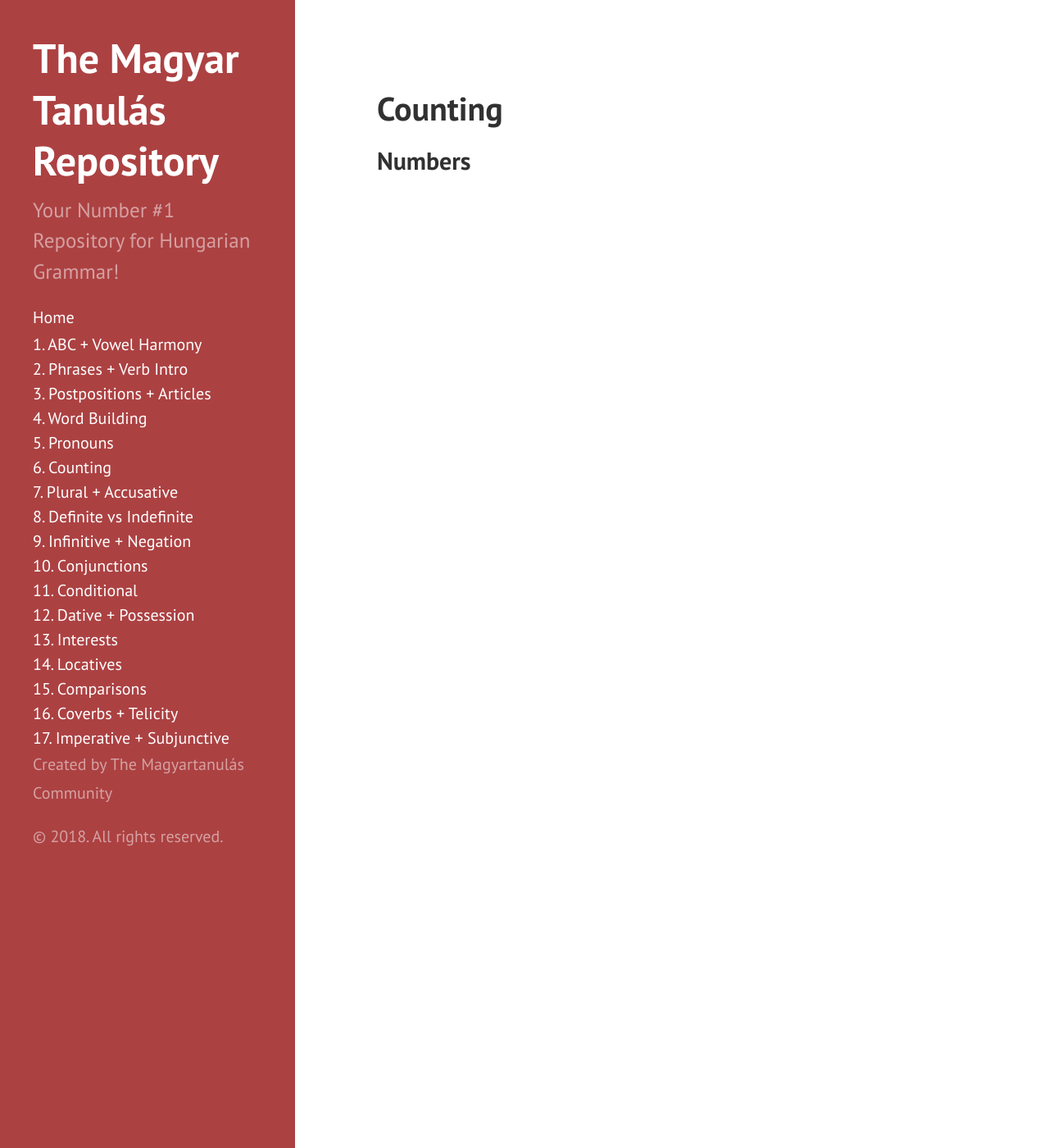
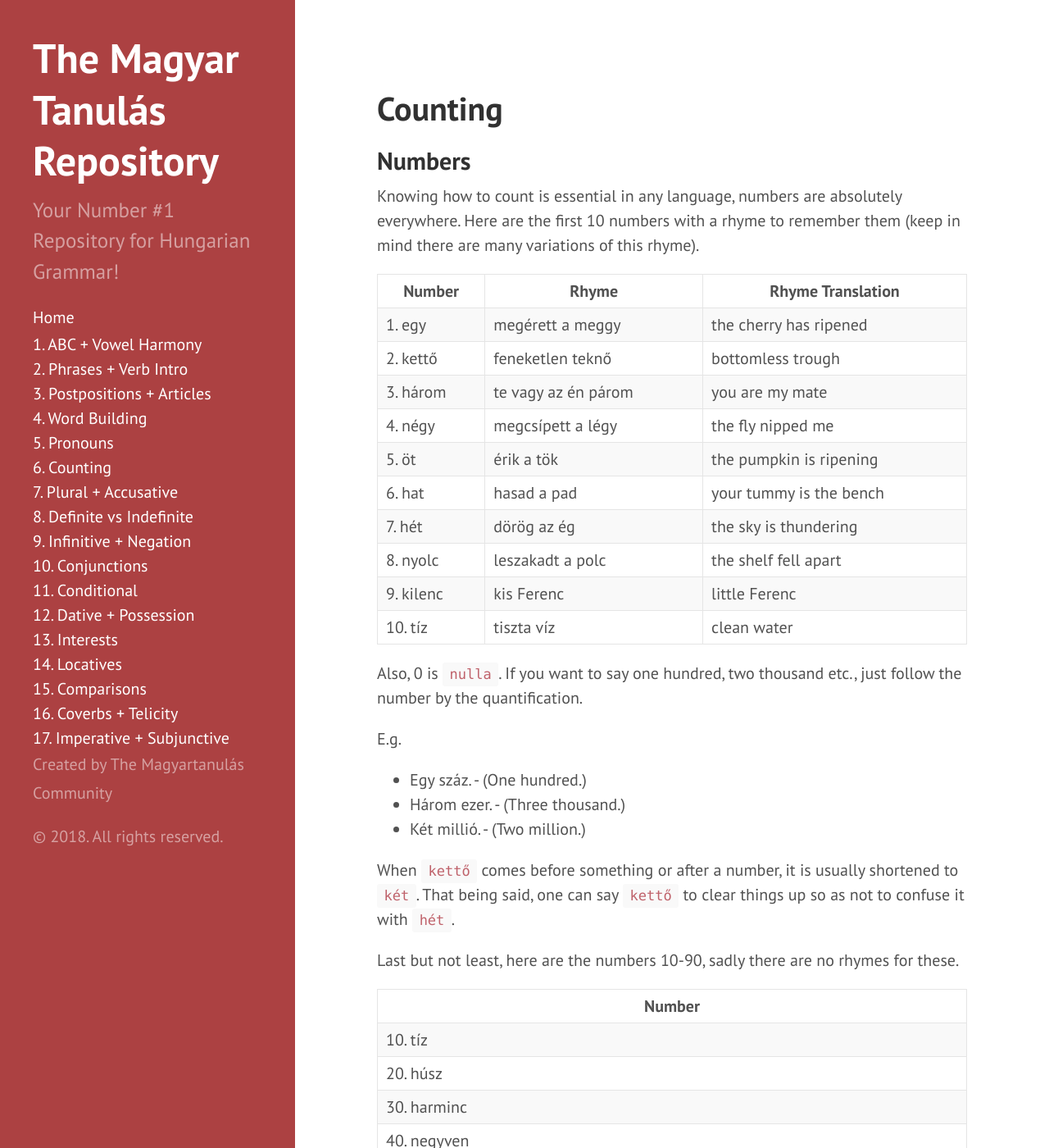
Before and after one commit to Magyartanulas/magyartanulas.github.io, a Jekyll site: the page built from counting.md, in a window 1280 px wide and 1400 px high. Shown: the whole window at 82% size. Built offline with Jekyll 4.4.1, drawn with Linux system fonts in a browser that asks for light colours; Markdown is read by kramdown in place of the engine named in the settings; some of the changed text lies outside the part shown.

Commit message:
Update counting.md

```diff
--- a/counting.md
+++ b/counting.md
@@ -4,3 +4,70 @@ layout: page
 ---
 
 ## Numbers
+
+Knowing how to count is essential in any language, numbers are absolutely everywhere. Here are the first 10 numbers with a rhyme to remember them (keep in mind there are many variations of this rhyme).
+
+| Number    | Rhyme               | Rhyme Translation       |
+|-----------|---------------------|-------------------------|
+| 1. egy    | megérett a meggy    | the cherry has ripened  |
+| 2. kettő  | feneketlen teknő    | bottomless trough       |
+| 3. három  | te vagy az én párom | you are my mate         |
+| 4. négy   | megcsípett a légy   | the fly nipped me       |
+| 5. öt     | érik a tök          | the pumpkin is ripening |
+| 6. hat    | hasad a pad         | your tummy is the bench |
+| 7. hét    | dörög az ég         | the sky is thundering   |
+| 8. nyolc  | leszakadt a polc    | the shelf fell apart    |
+| 9. kilenc | kis Ferenc          | little Ferenc           |
+| 10. tíz   | tiszta víz          | clean water             |
+
+Also, 0 is `nulla`. If you want to say one hundred, two thousand etc., just follow the number by the quantification.
+
+E.g.
+
+* Egy száz. - (One hundred.)
+* Három ezer. - (Three thousand.)
+* Két millió. - (Two million.)
+
+When `kettő` comes before something or after a number, it is usually shortened to `két`. That being said, one can say `kettő` to clear things up so as not to confuse it with `hét`.
+
+Last but not least, here are the numbers 10-90, sadly there are no rhymes for these.
+
+| Number        |
+|---------------|
+| 10. tíz       |
+| 20. húsz      |
+| 30. harminc   |
+| 40. negyven   |
+| 50. ötven     |
+| 60. hatvan    |
+| 70. hetven    |
+| 80. nyolcvan  |
+| 90. kilencven |
+
+The numbers after tíz and húsz change the form.
+
+* Tizennyolc. - (Eighteen.)
+* Huszonkét. - (Twentytwo.)
+
+Also note that even some of the numbers follow vowel-harmony.
+
+Examples
+
+* Három ember beszélget. - (Three people are talking.)
+* Az utca száz méter hosszú volt. - (The street was one hundred meters long.)
+* Ma csak tizennégy fok odakinn van. - (Today it's only fourteen degrees outside.)
+
+`Challenge!`
+
+![alkoholista](https://magyartanulas.github.io/public/alkoholista.png)
+*látod azt a két fát odakint? Az alkoholista négyet lát.*
+
+## Question words (incomplete)
+
+### Mióta?
+
+### Hány/Mennyi?
+
+### Hányas?
+
+## Basic arithmetic
```
